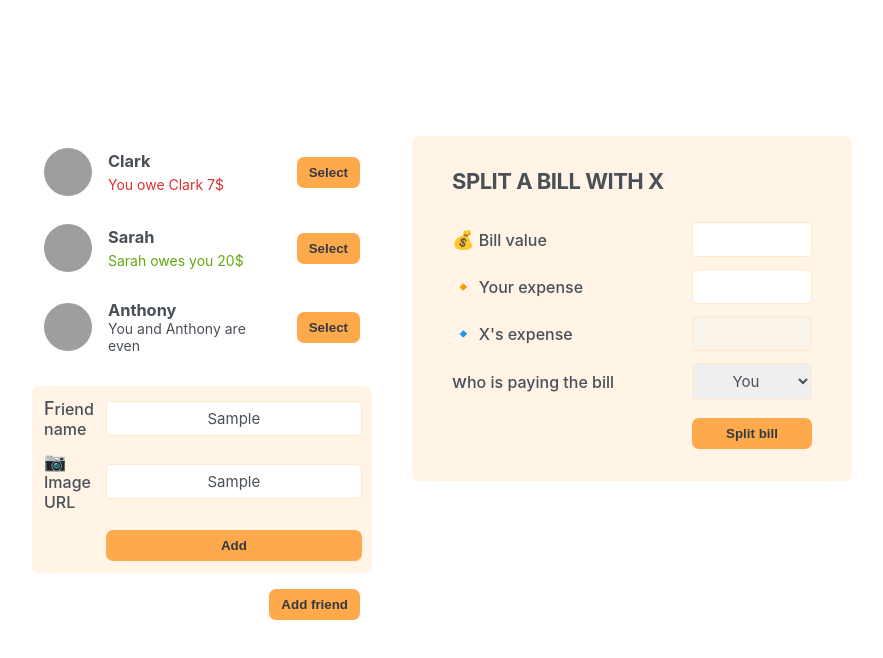
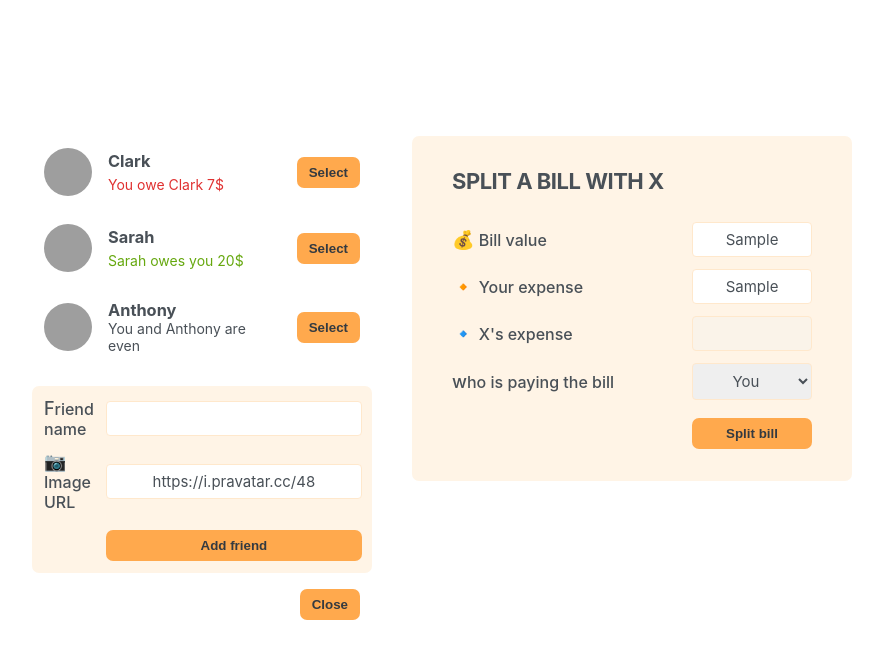
Before and after one commit to mmarty12/eat_n_split, a React (Create React App) app: page / in a window 1280 px wide. Both pictures are taken after typing "Sample", "Sample" into the empty fields and a click on the button "Add friend". Shown: the top 658 px of the page, without its empty margins (198-1081 px from the left). Built offline with nearby package versions, Linux system fonts and the light colour scheme; grey boxes are pictures that could not be loaded; the HTML template or start-up script is replaced by a standard one.

Commit message:
implemented adding a new friend

```diff
--- a/src/App.js
+++ b/src/App.js
@@ -1,3 +1,5 @@
+import { useState } from 'react';
+
 const initialFriends = [
   {
     id: 118836,
@@ -20,21 +22,31 @@
 ];
 
 export default function App() {
+  const [friends, setFriends] = useState(initialFriends);
+  const [showAddFriend, setShowAddFriend] = useState(false);
+
+  function handleShowAddFriend() {
+    setShowAddFriend((show) => !show);
+  }
+
+  function handleAddFriend(friend) {
+    setFriends((friends) => [...friends, friend]);
+    setShowAddFriend(false);
+  }
+
   return (
     <div className='app'>
       <div className='sidebar'>
-        <FriendsList />
-        <FormAddFriend />
-        <Button>Add friend</Button>
+        <FriendsList friends={friends} />
+        {showAddFriend && <FormAddFriend onAddFriend={handleAddFriend} />}
+        <Button onClick={handleShowAddFriend}>{showAddFriend ? 'Close' : 'Add friend'}</Button>
       </div>
       <FormSplitBill />
     </div>
   );
 }
 
-function FriendsList() {
-  const friends = initialFriends;
-
+function FriendsList({ friends }) {
   return (
     <ul>
       {friends.map((friend) => (
@@ -65,20 +77,46 @@
   );
 }
 
-function Button({ children }) {
-  return <button className='button'>{children}</button>;
+function Button({ children, onClick }) {
+  return (
+    <button className='button' onClick={onClick}>
+      {children}
+    </button>
+  );
 }
 
-function FormAddFriend() {
+function FormAddFriend({ onAddFriend }) {
+  const [name, setName] = useState('');
+  const [image, setImage] = useState('https://i.pravatar.cc/48');
+
+  function handleSubmit(e) {
+    e.preventDefault();
+
+    if (!name || !image) return;
+
+    const id = crypto.randomUUID();
+    const newFriend = {
+      id,
+      name,
+      image: `${image}?=${id}`,
+      balance: 0,
+    };
+
+    onAddFriend(newFriend);
+
+    setName('');
+    setImage('https://i.pravatar.cc/48');
+  }
+
   return (
-    <form className='form-add-friend'>
+    <form className='form-add-friend' onSubmit={handleSubmit}>
       <label>Friend name</label>
-      <input type='text' />
+      <input type='text' value={name} onChange={(e) => setName(e.target.value)} />
 
       <label>📷 Image URL</label>
-      <input type='text' />
+      <input type='text' value={image} onChange={(e) => setImage(e.target.value)} />
 
-      <Button>Add</Button>
+      <Button>Add friend</Button>
     </form>
   );
 }
```
